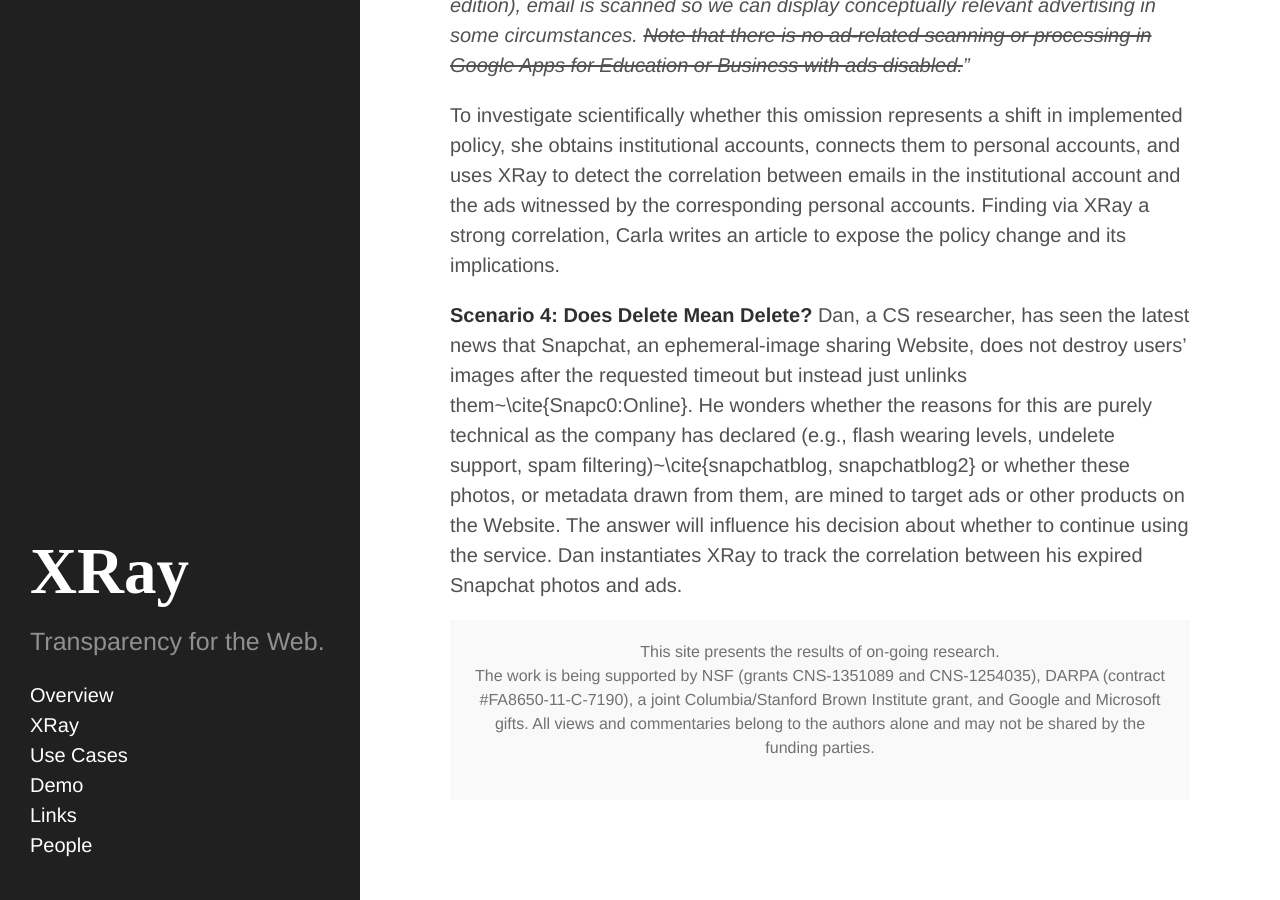
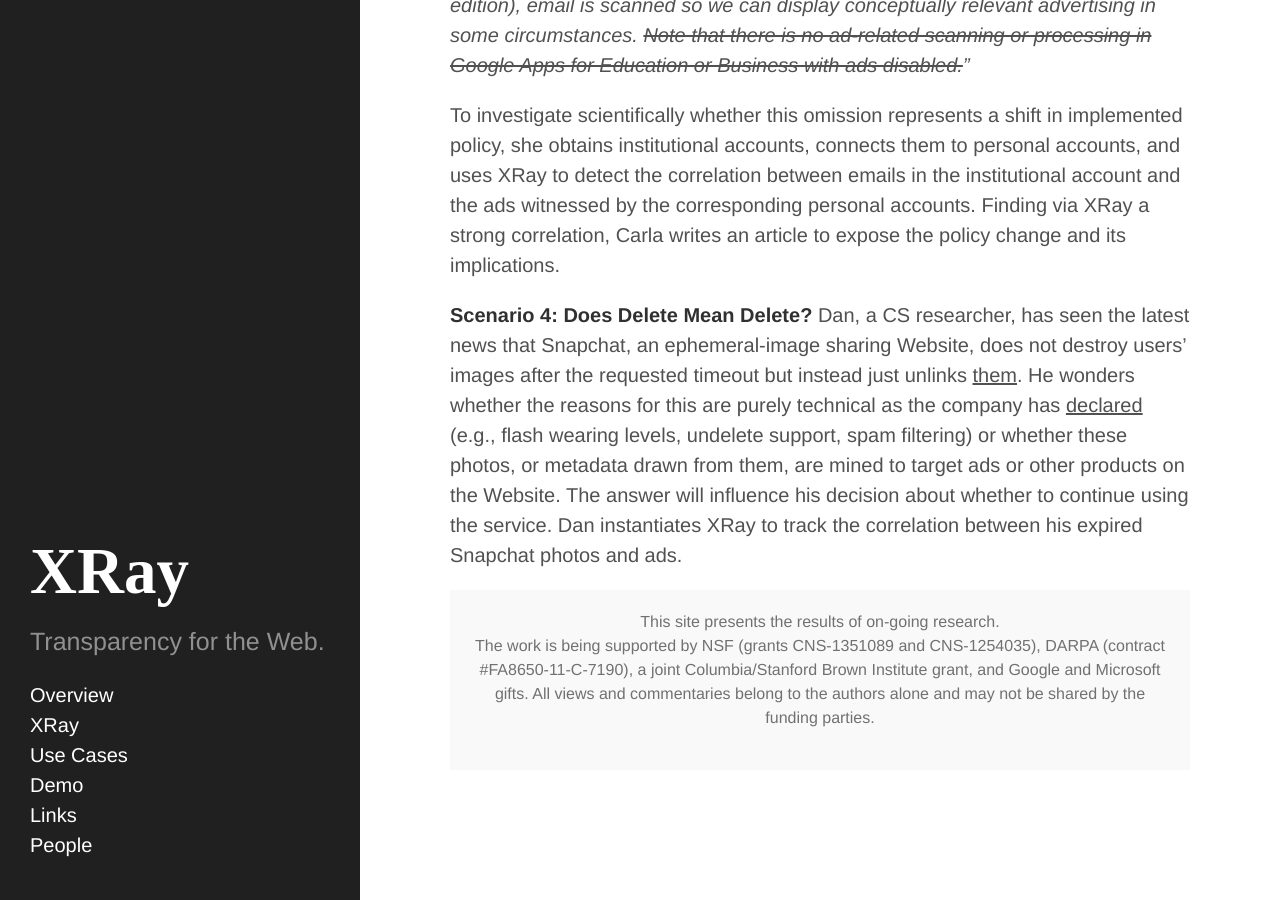
Before and after one commit to columbia/xray, a Jekyll site: the page built from scenarios.md, in a window 1280 px wide and 900 px high, scrolled down 1577 px. Built offline with Jekyll 4.4.1, drawn with Linux system fonts in a browser that asks for light colours; Markdown is read by kramdown in place of the engine named in the settings.

Commit message:
scenrios links

```diff
--- a/scenarios.md
+++ b/scenarios.md
@@ -77,9 +77,10 @@ article to expose the policy change and its implications.
 **Scenario 4: Does Delete Mean Delete?**  Dan, a CS researcher, has seen
 the latest news that Snapchat, an ephemeral-image sharing Website, does not
 destroy users' images after the requested timeout but instead just unlinks
-them~\cite{Snapc0:Online}.  He wonders whether the reasons for this are purely
-technical as the company has declared (e.g., flash wearing levels, undelete
-support, spam filtering)~\cite{snapchatblog, snapchatblog2} or whether these
+[them](http://www.theguardian.com/media-network/partner-zone-infosecurity/snapchat-photos-not-deleted-hidden).  He wonders whether the reasons for this are purely
+technical as the company has
+[declared](http://blog.snapchat.com/post/50060403002/how-snaps-are-stored-and-deleted) (e.g., flash wearing levels, undelete
+support, spam filtering) or whether these
 photos, or metadata drawn from them, are mined to target ads or other products
 on the Website.  The answer will influence his decision about whether to
 continue using the service. Dan instantiates XRay to track the correlation
```
Also changed, not shown: 2 other files.
